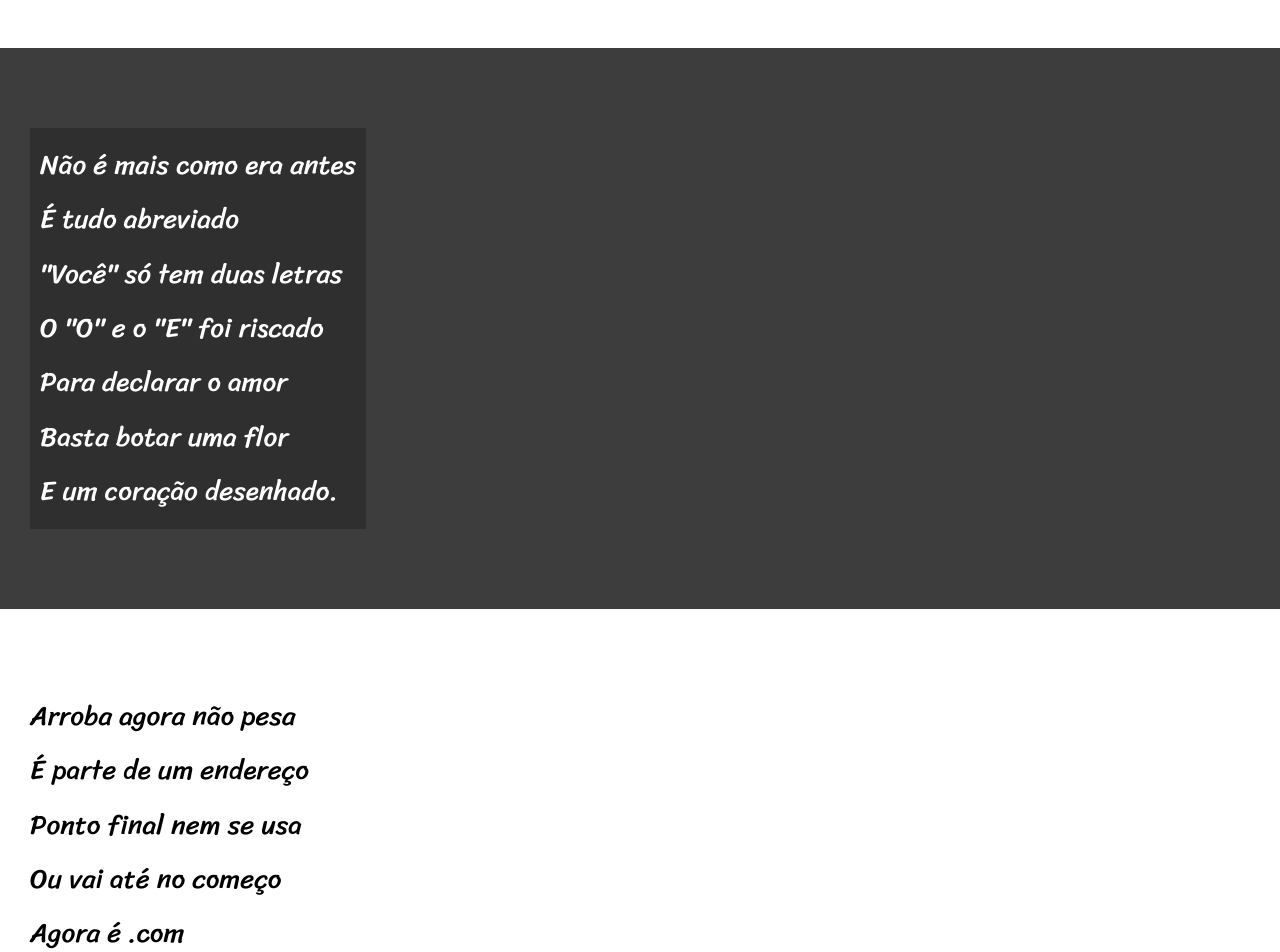
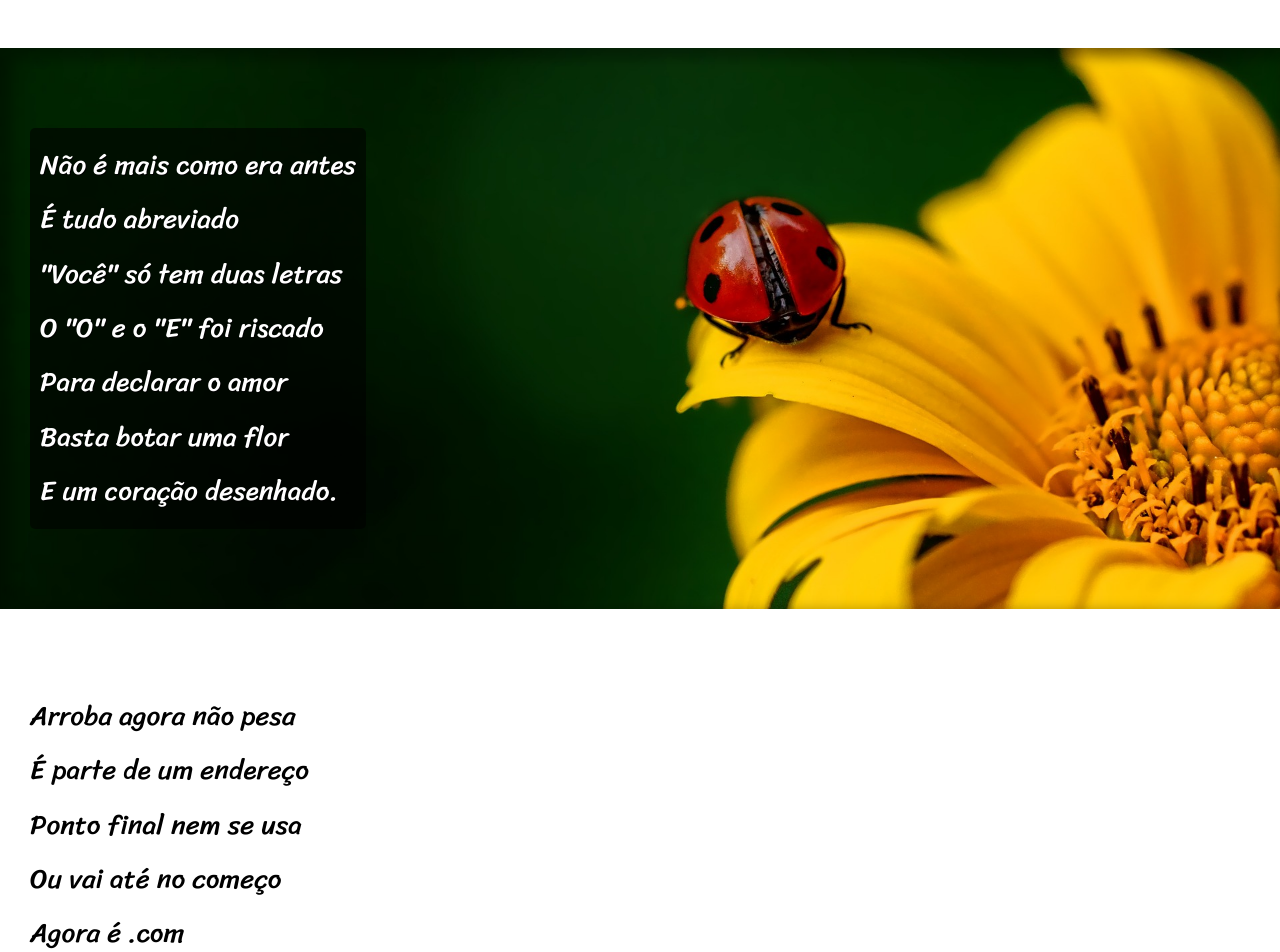
Before and after one commit to arthuravellarr/cordel, a plain HTML site: page index.html in a window 1280 px wide. Shown: the part 700-1652 px from the top of the page. Drawn offline with Linux system fonts and the light colour scheme.

Commit message:
style: Insersão e configuração das imagens de fundo

```diff
--- a/index.html
+++ b/index.html
@@ -27,7 +27,7 @@
         </p>
     </section>
 
-    <section class="image">
+    <section class="image" id="img-1">
         <p>
             Não é mais como era antes <br>
             É tudo abreviado <br>
@@ -40,7 +40,7 @@
     </section>
 
     <section class="no-image">
-        <p>
+        <p class="first">
             Arroba agora não pesa <br>
             É parte de um endereço <br>
             Ponto final nem se usa <br>
@@ -60,7 +60,7 @@
         </p>
     </section>
 
-    <section class="image">
+    <section class="image" id="img-2">
         <p>
             Tenho saudade das cartas <br>
             Escritas com a própria mão <br>
@@ -73,7 +73,7 @@
     </section>
 
     <section class="no-image">
-        <p>
+        <p class="first">
             Agora, escrevo e envio <br>
             Chegando na mesma hora <br>
             Mas quando vou prosear <br>
--- a/style/style.css
+++ b/style/style.css
@@ -62,15 +62,33 @@ section.no-image {
     color: black;
 }
 
+section.no-image > p.first{
+    padding-bottom: 7vh;
+}
+
 section.image {
     background-color: rgb(61, 61, 61);
     color: white;
+    background-position: right center;
+    background-size: cover;
+    background-attachment: fixed;
+    box-shadow: inset 6px 6px 13px 5px rgba(0, 0, 0, 0.314);
 }
 
 section.image > p {
     display: inline-block;
     padding: 10px;
-    background-color: rgba(0, 0, 0, 0.233);
+    background-color: rgba(0, 0, 0, 0.57);
+    text-shadow: 1px 1px 0px rgba(0, 0, 0, 0.814);
+    border-radius: 5px;
+}
+
+section#img-1 {
+    background-image: url(../imgs/background001.jpg);
+}
+
+section#img-2 {
+    background-image: url(../imgs/background002.jpg);
 }
 
 footer {
```
